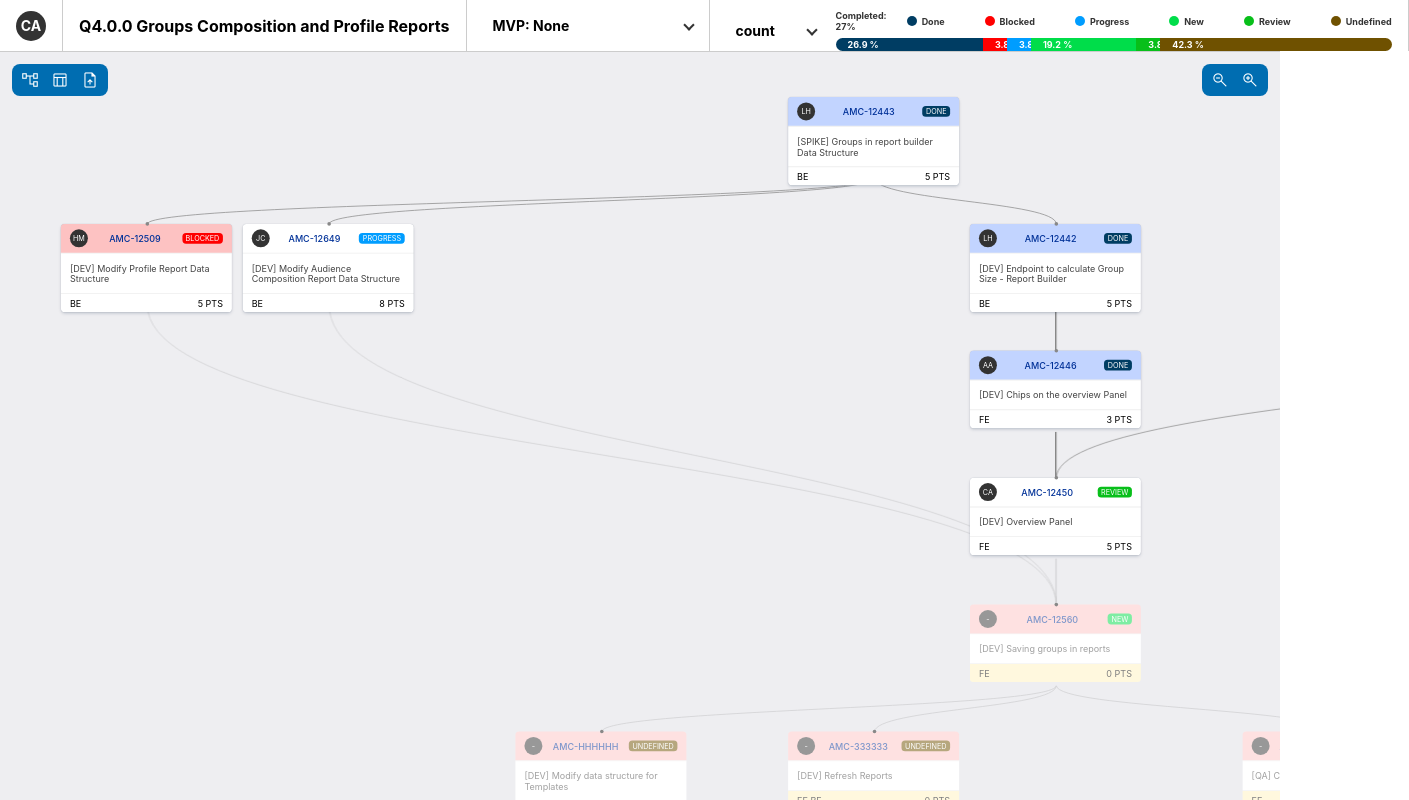
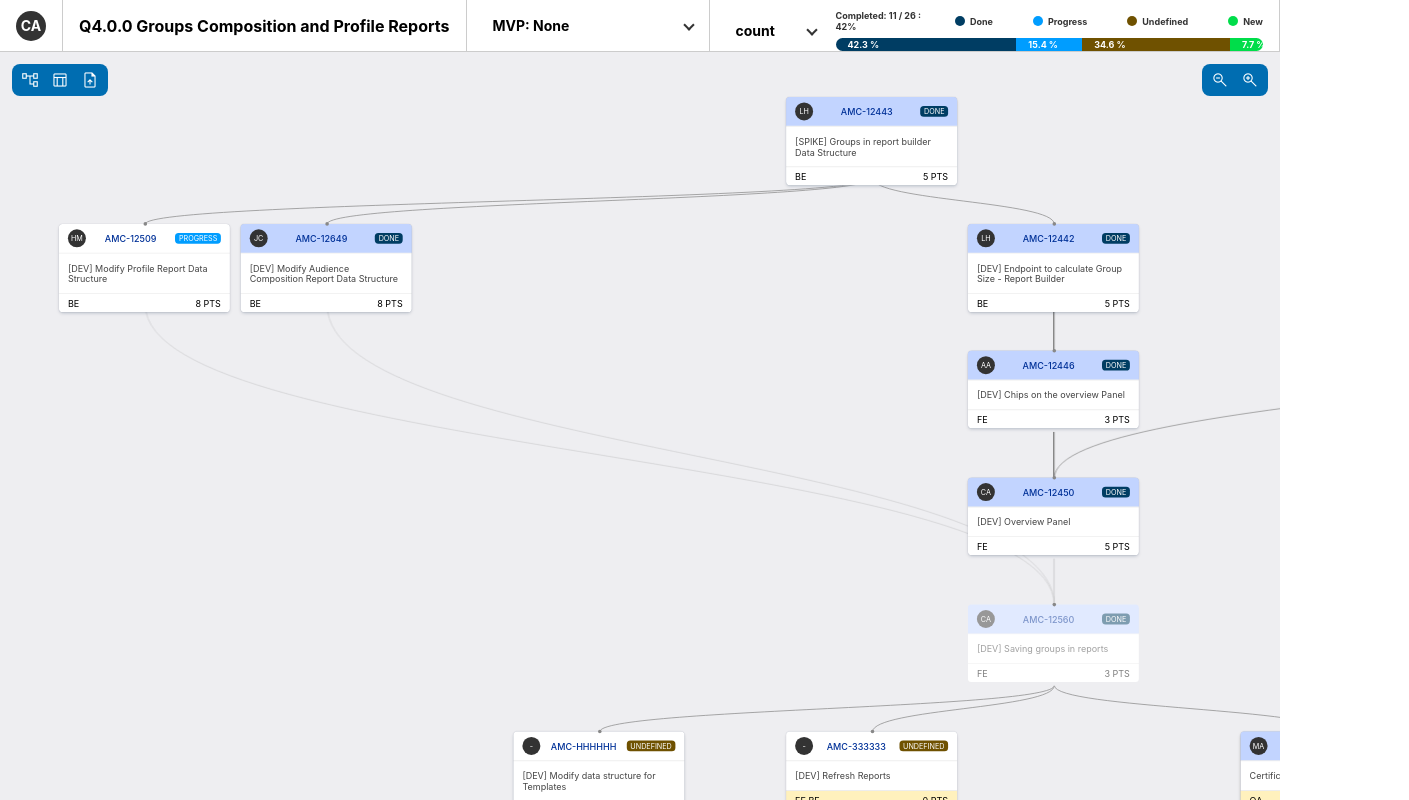
Before and after one commit to CarlosAngulo/project-tracking, an Angular app: page /#/dependency in a window 1280 px wide. Both pictures are taken after a click on the element "Use the sample project". Shown: the whole page, 1409 px wide, since content can reach past the window. Built offline with nearby package versions, Linux system fonts and the light colour scheme.

Commit message:
new build

```diff
--- a/src/app/cards/card/card.component.html
+++ b/src/app/cards/card/card.component.html
@@ -7,6 +7,7 @@
     [class.selected]="nodeData.selected"
     [class.disabled]="!nodeData.enabled"
     [class.child-left]="childLeft"
+    [class]="'type--' + nodeData.type"
     [class.child]="(nodeData.parents.length || 0) > 0"
     [style.transform]="'translate(' + nodeData.position.x + 'px, ' + nodeData.position.y + 'px)'">
     <div class="card-iconset">
--- a/src/app/cards/card/card.component.scss
+++ b/src/app/cards/card/card.component.scss
@@ -83,6 +83,18 @@
     &.done {
         .card-header {
             background-color: rgb(0 77 255 / 24%);
+        }
+    }
+    &.type {
+        &--e2e{
+            box-shadow: 0 0 1px 0 rgb(9 30 66 / 31%),
+                0 2px 4px -1px rgb(0 0 0 / 40%),
+                4px 3px 0 0 #cacaca,
+                4px 3px 1px 0 rgb(3 9 20 / 40%),
+                4px 5px 4px -1px rgb(9 36 66 / 25%),
+                8px 6px 0 0 #cacaca,
+                8px 6px 1px 0 rgb(0 0 0 / 40%),
+                8px 8px 4px -1px rgb(0 0 0 / 35%)
         }
     }
     &-header {
--- a/src/app/components/json-loader/projects.ts
+++ b/src/app/components/json-loader/projects.ts
@@ -118,42 +118,18 @@ export const PROJECT: any = {
         }
       },
       {
-        "title": "[DEV] Change D3 bar charts on Composition Report",
-        "code": "AMC-12598",
-        "link": "https://projects.mbww.com/browse/AMC-12598",
-        "description": "[DEV] Change D3 bar charts on Profile Report",
-        "status": "NEW",
-        "effort": [
-          "FE"
-        ],
-        "parents": [
-          "AMC-12524"
-        ],
-        "estimation": 0,
-        "mvp": {
-          "name": "Summary - Export",
-          "id": 3
-        },
-        "asignee": {
-          "name": "--",
-          "role": [
-            "FE"
-          ]
-        }
-      },
-      {
         "title": "[DEV] Modify Profile Report Data Structure",
         "code": "AMC-12509",
         "link": "https://projects.mbww.com/browse/AMC-12509",
         "description": "[DEV] Modify Profile Report Data Structure",
-        "status": "BLOCKED",
+        "status": "PROGRESS",
         "effort": [
           "BE"
         ],
         "parents": [
           "AMC-12443"
         ],
-        "estimation": 5,
+        "estimation": 8,
         "mvp": {
           "name": "Creation",
           "id": 2
@@ -170,7 +146,7 @@ export const PROJECT: any = {
         "code": "AMC-12649",
         "link": "https://projects.mbww.com/browse/AMC-12649",
         "description": "[DEV] Modify Audience Composition Report Data Structure",
-        "status": "PROGRESS",
+        "status": "DONE",
         "effort": [
           "BE"
         ],
@@ -242,7 +218,7 @@ export const PROJECT: any = {
         "code": "AMC-12450",
         "link": "https://projects.mbww.com/browse/AMC-12450",
         "description": "[DEV] Overview Panel",
-        "status": "REVIEW",
+        "status": "DONE",
         "effort": [
           "FE"
         ],
@@ -267,7 +243,7 @@ export const PROJECT: any = {
         "code": "AMC-12560",
         "link": "https://projects.mbww.com/browse/AMC-12560",
         "description": "[DEV] Saving groups in reports",
-        "status": "NEW",
+        "status": "DONE",
         "effort": [
           "FE"
         ],
@@ -276,13 +252,13 @@ export const PROJECT: any = {
           "AMC-12649",
           "AMC-12509"
         ],
-        "estimation": 0,
+        "estimation": 3,
         "mvp": {
           "name": "Creation",
           "id": 2
         },
         "asignee": {
-          "name": "--",
+          "name": "Carlos Angulo",
           "role": [
             "FE"
           ]
@@ -363,13 +339,13 @@ export const PROJECT: any = {
         }
       },
       {
-        "title": "[QA] Certification - Creation",
-        "code": "AMC-MMMMM",
-        "link": "https://projects.mbww.com/browse/AMC-MMMMM",
-        "description": "[QA] Certification - Creation",
-        "status": "UNDEFINED",
+        "title": "Certification MVP Creation",
+        "code": "AMC-12191",
+        "link": "https://projects.mbww.com/browse/AMC-12191",
+        "description": "Certifcation MVP Creation",
+        "status": "DONE",
         "effort": [
-          "FE"
+          "QA"
         ],
         "parents": [
           "AMC-12560"
@@ -380,11 +356,12 @@ export const PROJECT: any = {
           "id": 2
         },
         "asignee": {
-          "name": "--",
+          "name": "Mariana Alzate",
           "role": [
-            "FE"
+            "QA"
           ]
-        }
+        },
+        "type": "e2e"
       },
       {
         "title": "[DEV] Edit Reports",
@@ -397,7 +374,7 @@ export const PROJECT: any = {
           "BE"
         ],
         "parents": [
-          "AMC-MMMMM"
+          "AMC-12191"
         ],
         "estimation": 0,
         "mvp": {
@@ -405,7 +382,7 @@ export const PROJECT: any = {
           "id": 3
         },
         "asignee": {
-          "name": "--",
+          "name": "David Quintero",
           "role": [
             "FE"
           ]
@@ -416,21 +393,20 @@ export const PROJECT: any = {
         "code": "AMC-12503",
         "link": "https://projects.mbww.com/browse/AMC-12503",
         "description": "[DEV] Table - Profile Report Summary",
-        "status": "NEW",
+        "status": "PROGRESS",
         "effort": [
           "FE"
         ],
         "parents": [
-          "AMC-MMMMM",
-          "AMC-12530"
+          "AMC-12191",
         ],
-        "estimation": 0,
+        "estimation": 8,
         "mvp": {
           "name": "Summary - Export",
           "id": 3
         },
         "asignee": {
-          "name": "--",
+          "name": "Jenny Zapata",
           "role": [
             "FE"
           ]
@@ -441,21 +417,21 @@ export const PROJECT: any = {
         "code": "AMC-12151",
         "link": "https://projects.mbww.com/browse/AMC-12151",
         "description": "[DEV] Graph - Profile Report Summary",
-        "status": "NEW",
+        "status": "PROGRESS",
         "effort": [
           "FE"
         ],
         "parents": [
-          "AMC-MMMMM",
+          "AMC-12191",
           "AMC-12530"
         ],
-        "estimation": 0,
+        "estimation": 5,
         "mvp": {
           "name": "Summary - Export",
           "id": 3
         },
         "asignee": {
-          "name": "--",
+          "name": "Juan Casas",
           "role": [
             "FE"
           ]
@@ -466,13 +442,12 @@ export const PROJECT: any = {
         "code": "AMC-12118",
         "link": "https://projects.mbww.com/browse/AMC-12118",
         "description": "[DEV] Graph - Composition Report Summary.",
-        "status": "NEW",
+        "status": "PROGRESS",
         "effort": [
           "FE"
         ],
         "parents": [
-          "AMC-MMMMM",
-          "AMC-12598"
+          "AMC-12191",
         ],
         "estimation": 8,
         "mvp": {
@@ -480,7 +455,7 @@ export const PROJECT: any = {
           "id": 3
         },
         "asignee": {
-          "name": "--",
+          "name": "Andres Avendaño",
           "role": [
             "FE"
           ]
@@ -488,11 +463,12 @@ export const PROJECT: any = {
       },
       {
         "title": "[DEV] Export Composition Report",
-        "code": "AMC-AAAAA",
-        "link": "https://projects.mbww.com/browse/AMC-AAAAA",
+        "code": "AMC-12779",
+        "link": "https://projects.mbww.com/browse/AMC-12779",
         "description": "[DEV] Export Composition report",
-        "status": "UNDEFINED",
+        "status": "NEW",
         "effort": [
+          "BE",
           "FE"
         ],
         "parents": [
@@ -504,20 +480,20 @@ export const PROJECT: any = {
           "id": 3
         },
         "asignee": {
-          "name": "--",
+          "name": "Fabian Herrera",
           "role": [
-            "FE"
+            "BE"
           ]
         }
       },
       {
         "title": "[DEV] Export Profile Report",
-        "code": "AMC-BBBBB",
-        "link": "https://projects.mbww.com/browse/AMC-BBBBB",
+        "code": "AMC-12778",
+        "link": "https://projects.mbww.com/browse/AMC-12778",
         "description": "[DEV] Export Profile Report",
-        "status": "UNDEFINED",
+        "status": "NEW",
         "effort": [
-          "FE"
+          "BE"
         ],
         "parents": [
           "AMC-12151"
@@ -528,9 +504,9 @@ export const PROJECT: any = {
           "id": 3
         },
         "asignee": {
-          "name": "--",
+          "name": "Fabian Herrera",
           "role": [
-            "FE"
+            "BE"
           ]
         }
       },
@@ -541,12 +517,13 @@ export const PROJECT: any = {
         "description": "[QA] Certification - Summary",
         "status": "UNDEFINED",
         "effort": [
-          "FE"
+          "QA"
         ],
         "parents": [
-          "AMC-BBBBB",
-          "AMC-AAAAA",
-          "AMC-12503"
+          "AMC-12778",
+          "AMC-12779",
+          "AMC-12503",
+          "AMC-GGGGGG"
         ],
         "estimation": 0,
         "mvp": {
@@ -556,9 +533,10 @@ export const PROJECT: any = {
         "asignee": {
           "name": "--",
           "role": [
-            "FE"
+            "QA"
           ]
-        }
+        },
+        "type": "e2e"
       },
       {
         "title": "[DEV] Edit Template",
@@ -633,7 +611,34 @@ export const PROJECT: any = {
           "role": [
             "FE"
           ]
-        }
+        },
+        "type": "e2e"
+      },
+      {
+        "title": "[QA] End to End Review",
+        "code": "AMC-575757",
+        "link": "https://projects.mbww.com/browse/AMC-575757",
+        "description": "[QA] End to End Review",
+        "status": "UNDEFINED",
+        "effort": [
+          "QA"
+        ],
+        "parents": [
+          "AMC-444444",
+          "AMC-OOOOO",
+        ],
+        "estimation": 0,
+        "mvp": {
+          "name": "Enhacements",
+          "id": 4
+        },
+        "asignee": {
+          "name": "--",
+          "role": [
+            "FE"
+          ]
+        },
+        "type": "e2e"
       }
     ]
   }
--- a/src/app/components/progress-bar/progress-bar.component.html
+++ b/src/app/components/progress-bar/progress-bar.component.html
@@ -5,7 +5,7 @@
     <div class="bar">
         <div class="info">
             <span>Completed:
-                <span *ngIf="completed">{{completed[selectBy] * 100 / total[selectBy]| number: '1.0-0'}}</span>%
+                <span *ngIf="completed">{{completed[selectBy]}} / {{total[selectBy]}} : {{completed[selectBy] * 100 / total[selectBy]| number: '1.0-0'}}</span>%
             </span>
             <div class="convention">
                 <div class="convention-item" *ngFor="let status of statuses">
--- a/src/app/interfaces/nodes.inteface.ts
+++ b/src/app/interfaces/nodes.inteface.ts
@@ -33,6 +33,8 @@ export interface INode {
     selected: boolean;
     blockedByParents: boolean;
     test?: any;
+    type?: INodeType;
+    order?: number;
     enabled: boolean;
     mvp: {
         name: string;
@@ -70,6 +72,15 @@ export const NodeStatus = {
     blocked: <INodeStatus> 'BLOCKED'
 };
 
+type INodeType = 'DEVELOPMENT' | 'E2E' | 'DONE' | 'POC'
+
+export const NodeType = {
+    development: <INodeType> 'DEVELOPMENT',
+    e2e: <INodeType> 'E2E',
+    spike: <INodeType> 'DONE',
+    poc: <INodeType> 'POC',
+};
+
 export interface IBlockStatus {
     name: string,
     count: number,
```
Also changed, not shown: 3 other files (tests, documents, lock files or other folders).
